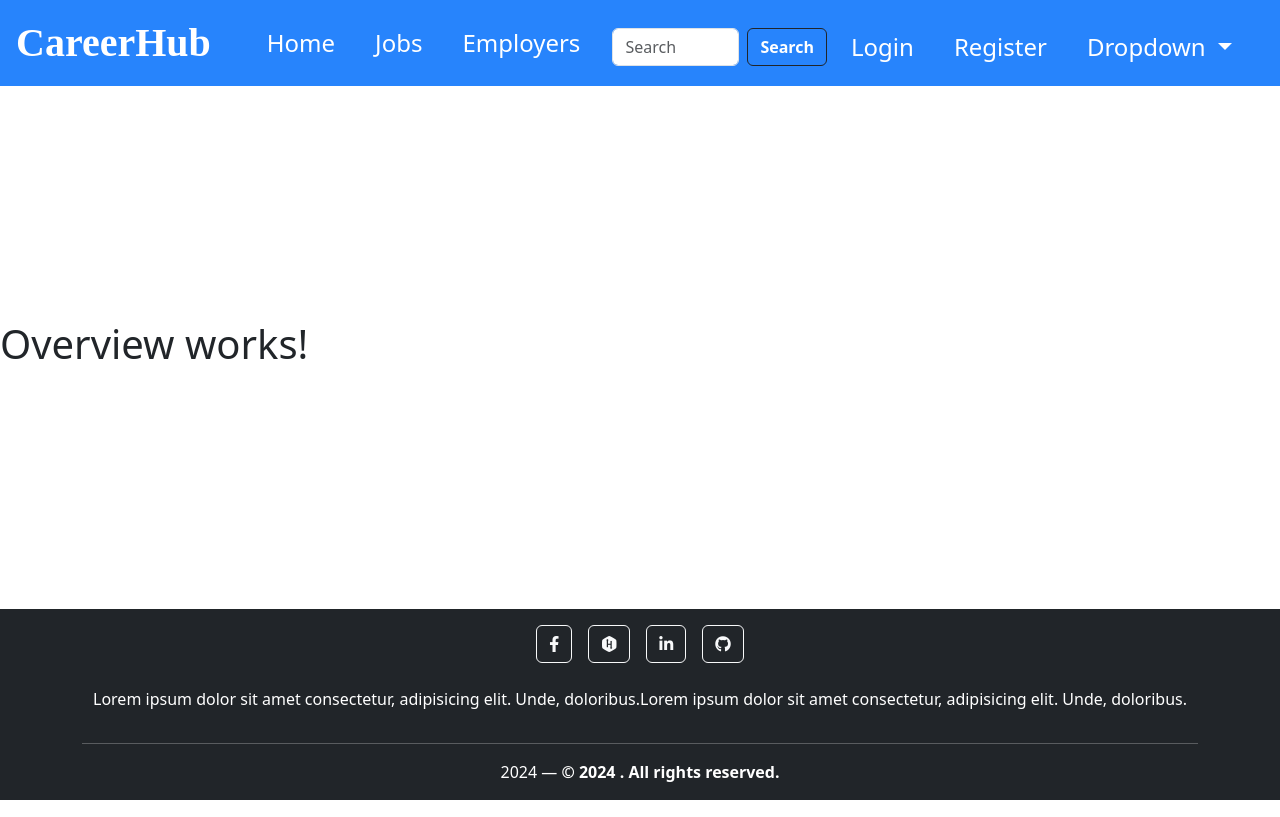
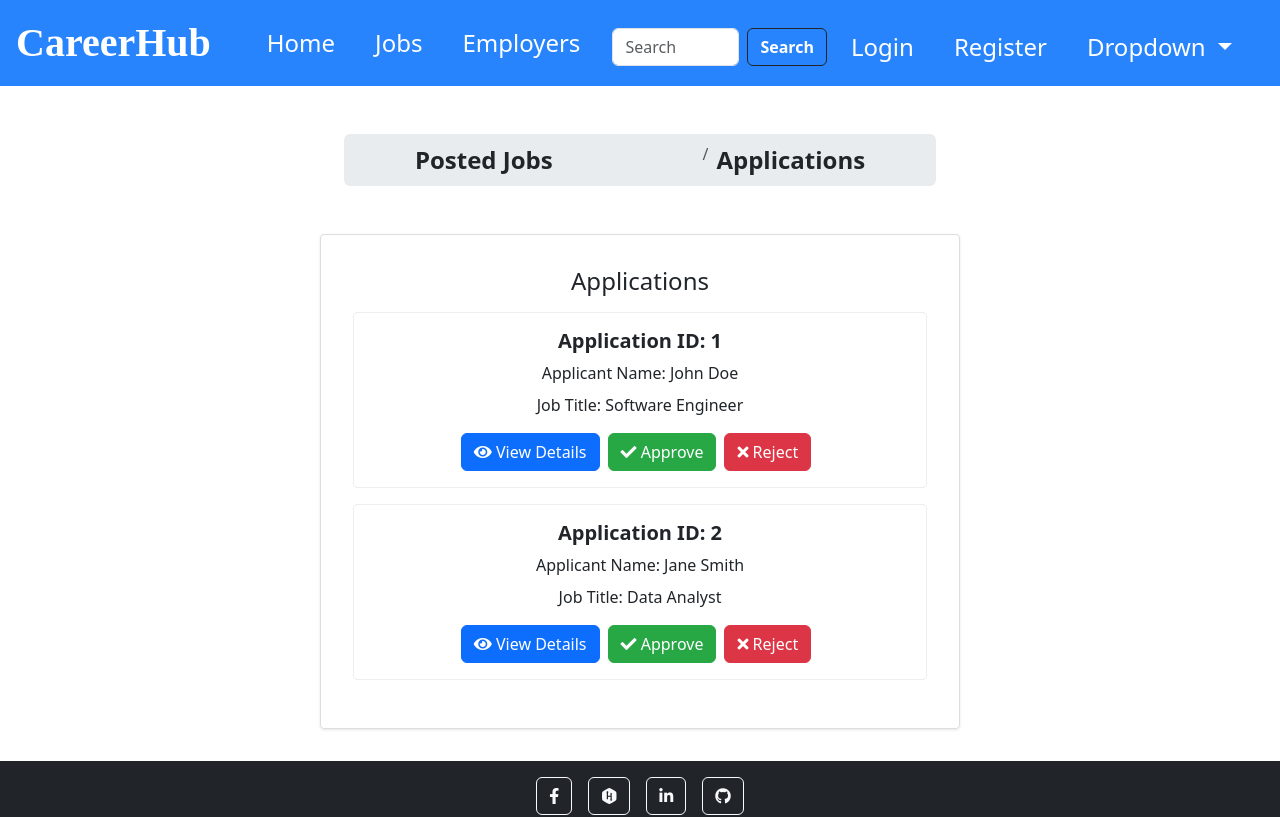
Before and after one commit to yousef8/CareerHub-FrontEnd, a Vue app: page /overview in a window 1280 px wide. Shown: the top 817 px of the page. Built offline with nearby package versions, Linux system fonts and the light colour scheme; no server answers.

Commit message:
Employer pages static View

```diff
--- /dev/null
+++ b/src/components/EmployerApplication.vue
@@ -0,0 +1,105 @@
+<template>
+  <div class="application-container">
+    <h2 class="application-heading">Applications</h2>
+    <div v-if="applications.length === 0" class="no-applications">No applications found.</div>
+    <div v-else>
+      <div v-for="(application, index) in applications" :key="index" class="application-card">
+        <div class="card-body">
+          <h5 class="card-title">Application ID: {{ application.id }}</h5>
+          <p class="card-text">Applicant Name: {{ application.applicantName }}</p>
+          <p class="card-text">Job Title: {{ application.jobTitle }}</p>
+          <div class="action-buttons">
+            <button class="btn btn-primary"><i class="fas fa-eye"></i> View Details</button>
+            <button class="btn btn-success"><i class="fas fa-check"></i> Approve</button>
+            <button class="btn btn-danger"><i class="fas fa-times"></i> Reject</button>
+          </div>
+        </div>
+      </div>
+    </div>
+  </div>
+</template>
+
+<script>
+export default {
+  data() {
+    return {
+      applications: [
+        {
+          id: 1,
+          applicantName: 'John Doe',
+          jobTitle: 'Software Engineer',
+          status: 'Pending'
+        },
+        {
+          id: 2,
+          applicantName: 'Jane Smith',
+          jobTitle: 'Data Analyst',
+          status: 'Accepted'
+        }
+      ]
+    }
+  }
+}
+</script>
+
+<style>
+/* Style the application container */
+.application-container {
+  padding: 2rem;
+  border: 1px solid #ddd;
+  border-radius: 4px;
+  box-shadow: 0 1px 3px rgba(0, 0, 0, 0.1);
+  margin-bottom: 2rem;
+}
+
+.application-heading {
+  text-align: center;
+  font-size: 1.5rem;
+  margin-bottom: 1rem;
+}
+
+.no-applications {
+  text-align: center;
+  color: #ccc;
+  font-style: italic;
+}
+
+.application-card {
+  background-color: #fff;
+  border: 1px solid #eee;
+  border-radius: 4px;
+  margin-bottom: 1rem;
+  padding: 1rem;
+}
+
+.card-title {
+  font-weight: bold;
+  margin-bottom: 0.5rem;
+}
+
+.card-text {
+  margin-bottom: 0.5rem;
+}
+
+.action-buttons {
+  display: flex;
+  justify-content: center;
+  margin-top: 1rem;
+}
+
+.btn {
+  margin-right: 0.5rem;
+}
+
+.btn-success {
+  background-color: #28a745;
+  color: #fff;
+  border-color: #28a745;
+}
+
+.btn-danger {
+  background-color: #dc3545;
+  color: #fff;
+  border-color: #dc3545;
+}
+</style>
--- /dev/null
+++ b/src/components/EmployerJobs.vue
@@ -0,0 +1,123 @@
+<template>
+  <div class="jobs-container">
+    <h2 class="heading">Jobs Posted</h2>
+    <div v-if="jobs.length === 0" class="no-applications">No jobs found.</div>
+    <div v-else>
+      <ul class="job-list">
+        <li v-for="(job, index) in jobs" :key="index" class="job-card">
+          <div class="card-body">
+            <h5 class="card-title">{{ job.title }}</h5>
+            <p class="card-text">
+              <span class="location">
+                <i class="fas fa-map-marker-alt"></i> {{ job.city }}, {{ job.country }}
+              </span>
+              <span class="experience">
+                <i class="fas fa-briefcase"></i> {{ job.min_exp_years }} -
+                {{ job.max_exp_years }} years
+              </span>
+            </p>
+            <div class="action-buttons">
+              <button class="btn btn-primary" @click="viewJobDetails(job)">
+                <i class="fas fa-eye"></i> View Details
+              </button>
+            </div>
+          </div>
+        </li>
+      </ul>
+    </div>
+  </div>
+</template>
+
+<script>
+export default {
+  data() {
+    return {
+      jobs: [
+        {
+          title: 'Software Engineer',
+          city: 'San Francisco',
+          country: 'USA',
+          min_exp_years: 2,
+          max_exp_years: 5
+        },
+        {
+          title: 'Data Analyst',
+          city: 'New York',
+          country: 'USA',
+          min_exp_years: 1,
+          max_exp_years: 3
+        }
+      ]
+    }
+  },
+  methods: {
+    viewJobDetails(job) {
+      alert(`Viewing details for job: ${job.title}`)
+    }
+  }
+}
+</script>
+
+<style scoped>
+.jobs-container {
+  padding: 20px;
+}
+
+.heading {
+  font-size: 1.5rem;
+  margin-bottom: 20px;
+  text-align: center;
+}
+
+.job-list {
+  list-style: none;
+  padding: 0;
+  margin: 0;
+}
+
+.job-card {
+  background-color: #fff;
+  box-shadow: 0 2px 4px rgba(0, 0, 0, 0.1);
+  border-radius: 4px;
+  padding: 15px;
+  margin-bottom: 15px;
+  cursor: pointer; /* Simulate hover effect */
+  transition: all 0.2s ease-in-out;
+}
+
+.job-card:hover {
+  transform: translateY(-2px); /* Add slight hover animation */
+  box-shadow: 0 4px 8px rgba(0, 0, 0, 0.1);
+}
+
+.card-title {
+  font-weight: bold;
+  margin-bottom: 5px;
+}
+
+.card-text {
+  color: #666;
+  margin-bottom: 10px;
+}
+
+.location,
+.experience {
+  display: inline-block;
+  margin-right: 10px;
+}
+
+.location i,
+.experience i {
+  color: #ccc;
+  margin-right: 5px;
+}
+
+.action-buttons {
+  display: flex;
+  justify-content: flex-end;
+}
+
+.btn {
+  margin-left: 5px;
+}
+</style>
--- a/src/views/employer/OverviewView.vue
+++ b/src/views/employer/OverviewView.vue
@@ -1,20 +1,53 @@
 <template>
-    <h1>Overview works!</h1>
+  <div>
+    <div class="row g-0 m-5">
+      <ul
+        class="breadcrumb py-2 bg-body-secondary rounded table-light w-50 m-auto justify-content-around p3 text-center"
+      >
+        <li class="breadcrumb-item">
+          <a
+            href="#"
+            class="text-dark text-decoration-none fs-4 fw-bold"
+            @click="targetcomponent = 'EmployerJobs'"
+            >Posted Jobs</a
+          >
+        </li>
+        <li class="breadcrumb-item">
+          <a
+            href="#"
+            class="text-dark text-decoration-none fs-4 fw-bold"
+            @click="targetcomponent = 'EmployerApplication'"
+            >Applications</a
+          >
+        </li>
+      </ul>
+    </div>
+    <div class="row g-0 text-center w-50 m-auto">
+      <keep-alive>
+        <component :is="targetcomponent" />
+      </keep-alive>
+    </div>
+  </div>
 </template>
 
 <script>
+import EmployerApplication from '../../components/EmployerApplication.vue'
+import EmployerJobs from '../../components/EmployerJobs.vue'
+
 export default {
-    data() {
-        return {
+  data() {
+    return {
+      targetcomponent: 'EmployerApplication'
+    }
+  },
 
-        };
-    },
-    methods: {
-
-    }
-};
+  components: {
+    EmployerApplication,
+    EmployerJobs
+  }
+}
 </script>
 
-<style scoped>
-
+<style>
+/* Add your styles here if needed */
 </style>
```
